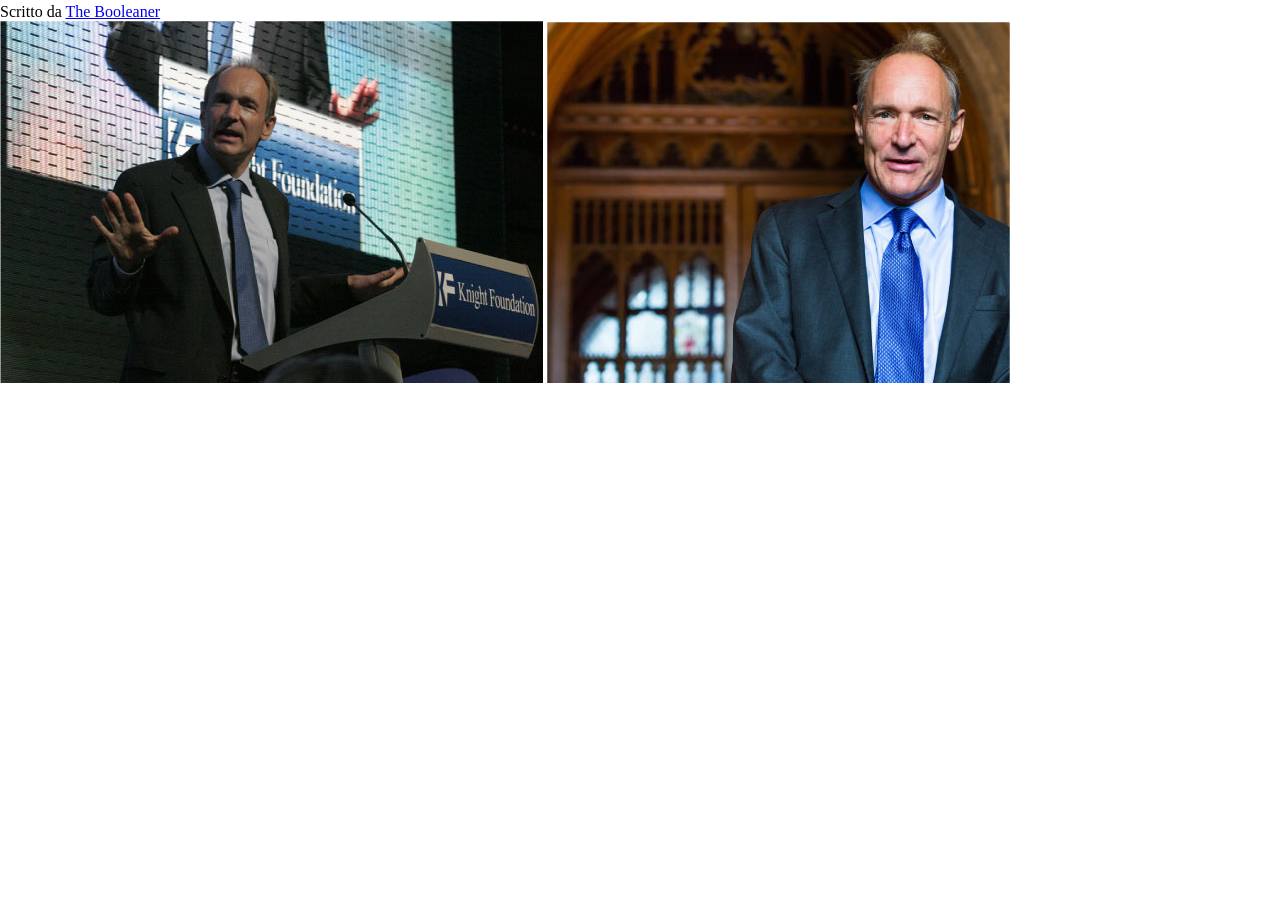
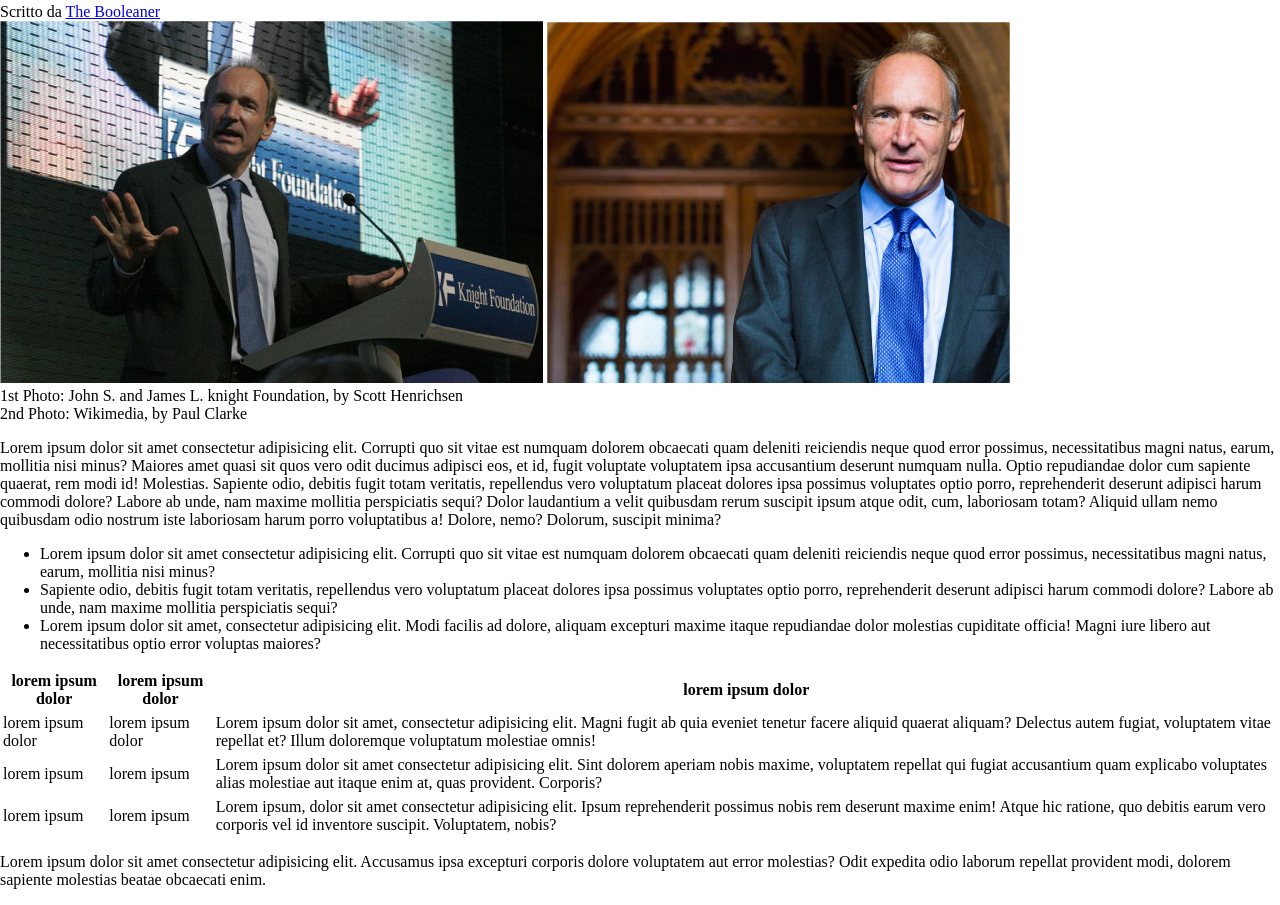
Before and after one commit to AndreaMatarrese/html-css-booleaner, a plain HTML site: page index.html in a window 1280 px wide. Shown: the part 234-1139 px from the top of the page. Before the commit the page ends 800 px from the top, so only its background shows below. Drawn offline with Linux system fonts and the light colour scheme.

Commit message:
Added text-table-text

```diff
--- a/index.html
+++ b/index.html
@@ -16,13 +16,63 @@
     </header>
 
     <!-- corpo della pagina -->
+    <!-- titolo e immagini -->
     <div>
         <h1>Internet dev'essere al servizio del "bene pubblico": il manifesto di Tim Berners Lee</h1>
         <div>Scritto da <a class="link" href="https://boolean.careers/">The Booleaner </a></div>
         <span class="imgtim"><img src="../html-css-booleaner/img/tim-1.jpg" alt="tim"></span>
         <span class="imgtim"><img src="../html-css-booleaner/img/tim-2.jpg" alt="tim"></span>
+        <div>1st Photo: John S. and James L. knight Foundation, by Scott Henrichsen</div>
+        <div>2nd Photo: Wikimedia, by Paul Clarke</div>
     </div>
 
-    <div></div>
+    <!-- testo e tabella -->
+    <div>
+        <p>
+            Lorem ipsum dolor sit amet consectetur adipisicing elit. Corrupti quo sit vitae est numquam dolorem obcaecati quam deleniti reiciendis neque quod error possimus, necessitatibus magni natus, earum, mollitia nisi minus?
+            Maiores amet quasi sit quos vero odit ducimus adipisci eos, et id, fugit voluptate voluptatem ipsa accusantium deserunt numquam nulla. Optio repudiandae dolor cum sapiente quaerat, rem modi id! Molestias.
+            Sapiente odio, debitis fugit totam veritatis, repellendus vero voluptatum placeat dolores ipsa possimus voluptates optio porro, reprehenderit deserunt adipisci harum commodi dolore? Labore ab unde, nam maxime mollitia perspiciatis sequi?
+            Dolor laudantium a velit quibusdam rerum suscipit ipsum atque odit, cum, laboriosam totam? Aliquid ullam nemo quibusdam odio nostrum iste laboriosam harum porro voluptatibus a! Dolore, nemo? Dolorum, suscipit minima?
+        </p>
+
+        <ul class="lista">
+            <li>Lorem ipsum dolor sit amet consectetur adipisicing elit. Corrupti quo sit vitae est numquam dolorem obcaecati quam deleniti reiciendis neque quod error possimus, necessitatibus magni natus, earum, mollitia nisi minus?</li>
+            <li>Sapiente odio, debitis fugit totam veritatis, repellendus vero voluptatum placeat dolores ipsa possimus voluptates optio porro, reprehenderit deserunt adipisci harum commodi dolore? Labore ab unde, nam maxime mollitia perspiciatis sequi?</li>
+            <li>Lorem ipsum dolor sit amet, consectetur adipisicing elit. Modi facilis ad dolore, aliquam excepturi maxime itaque repudiandae dolor molestias cupiditate officia! Magni iure libero aut necessitatibus optio error voluptas maiores?</li>
+        </ul>
+
+        <!-- tbaellla -->
+        <table class="tabella">
+
+            <thead>
+                <th>lorem ipsum dolor</th>
+                <th>lorem ipsum dolor</th>
+                <th>lorem ipsum dolor</th>
+            </thead>
+            <!-- riga1 -->
+            <tr></tr>
+                <td>lorem ipsum dolor</td>
+                <td>lorem ipsum dolor</td>
+                <td>Lorem ipsum dolor sit amet, consectetur adipisicing elit. Magni fugit ab quia eveniet tenetur facere aliquid quaerat aliquam? Delectus autem fugiat, voluptatem vitae repellat et? Illum doloremque voluptatum molestiae omnis!</td>
+
+            <!-- riga 2 -->
+            <tr></tr>
+                <td>lorem ipsum</td>
+                <td>lorem ipsum</td>
+                <td>Lorem ipsum dolor sit amet consectetur adipisicing elit. Sint dolorem aperiam nobis maxime, voluptatem repellat qui fugiat accusantium quam explicabo voluptates alias molestiae aut itaque enim at, quas provident. Corporis?</td>
+
+            <!-- riga 3 -->
+            <tr></tr>
+                <td>lorem ipsum</td>
+                <td>lorem ipsum</td>
+                <td>Lorem ipsum, dolor sit amet consectetur adipisicing elit. Ipsum reprehenderit possimus nobis rem deserunt maxime enim! Atque hic ratione, quo debitis earum vero corporis vel id inventore suscipit. Voluptatem, nobis?</td>
+        </table>
+
+        <p>
+            Lorem ipsum dolor sit amet consectetur adipisicing elit. Accusamus ipsa excepturi corporis dolore voluptatem aut error molestias? Odit expedita odio laborum repellat provident modi, dolorem sapiente molestias beatae obcaecati enim.
+        </p>
+    </div>
+
+    <!-- footer e immagini -->
 </body>
 </html>
```
